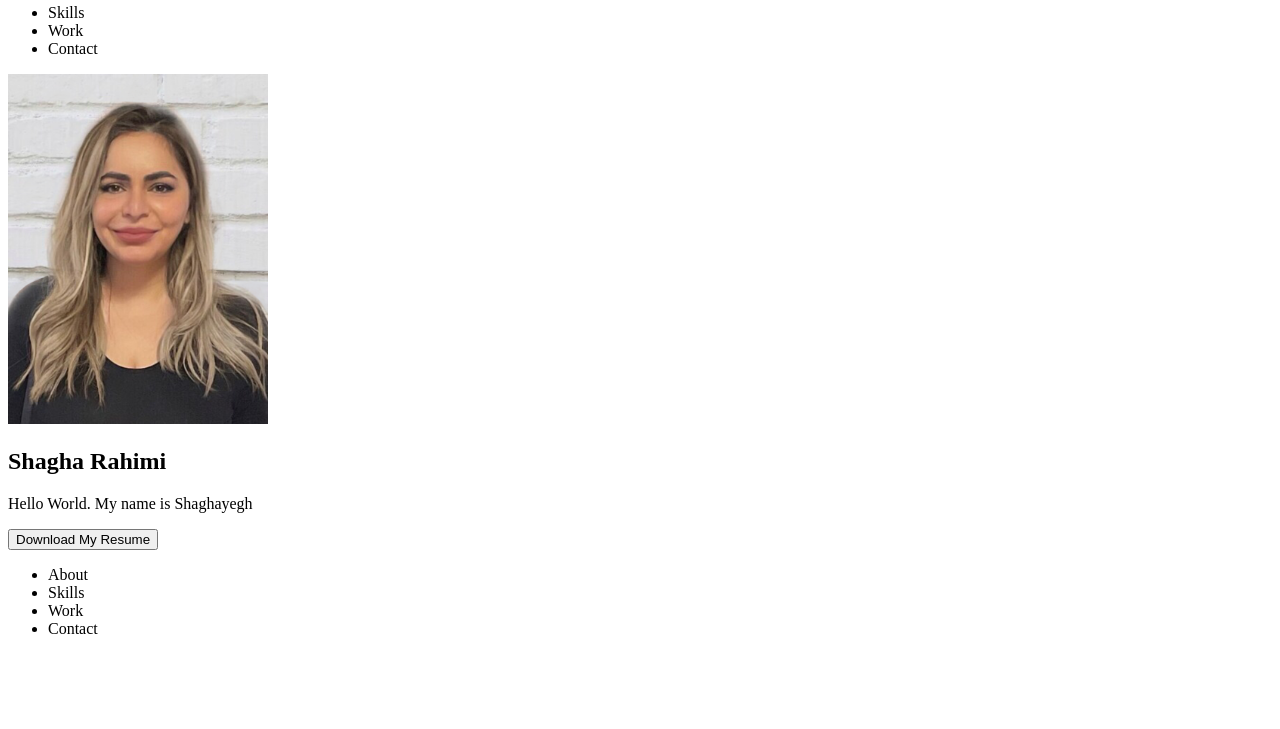
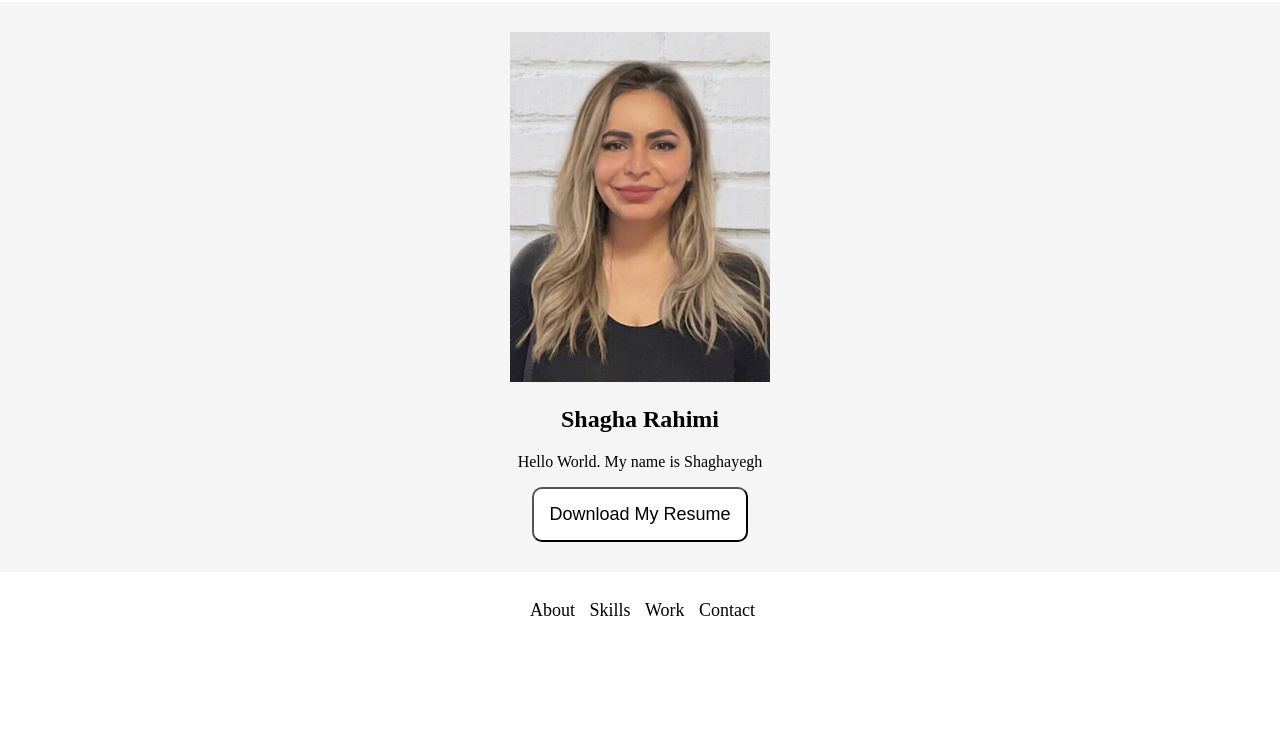
Before and after one commit to rahimisha/UX_UI_HW_17, a plain HTML site: page index.html in a window 1280 px wide. Shown: the part 71-800 px from the top of the page. Drawn offline with Linux system fonts and the light colour scheme; files that its build step writes are made by us from their sources.

Commit message:
Update index.html

```diff
--- a/index.html
+++ b/index.html
@@ -2,7 +2,7 @@
 <html>
     <head>
       <title>Rahimi</title>
-      <link rel= stylesheet href='index.css' type='text' />
+      <link rel= "stylesheet" href="index.css" type="text/css">
     </head>
     <body>
         <header>
```
